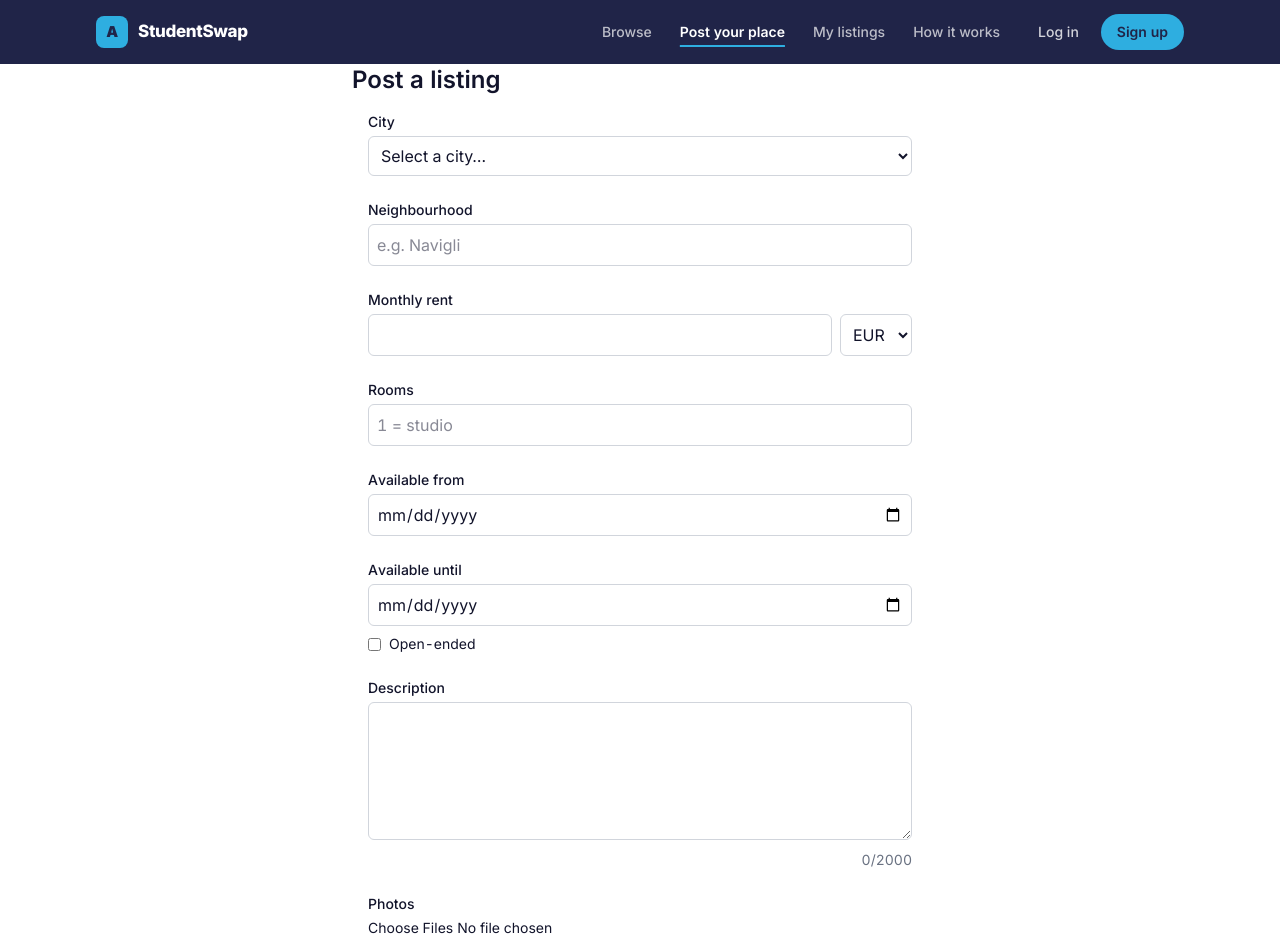
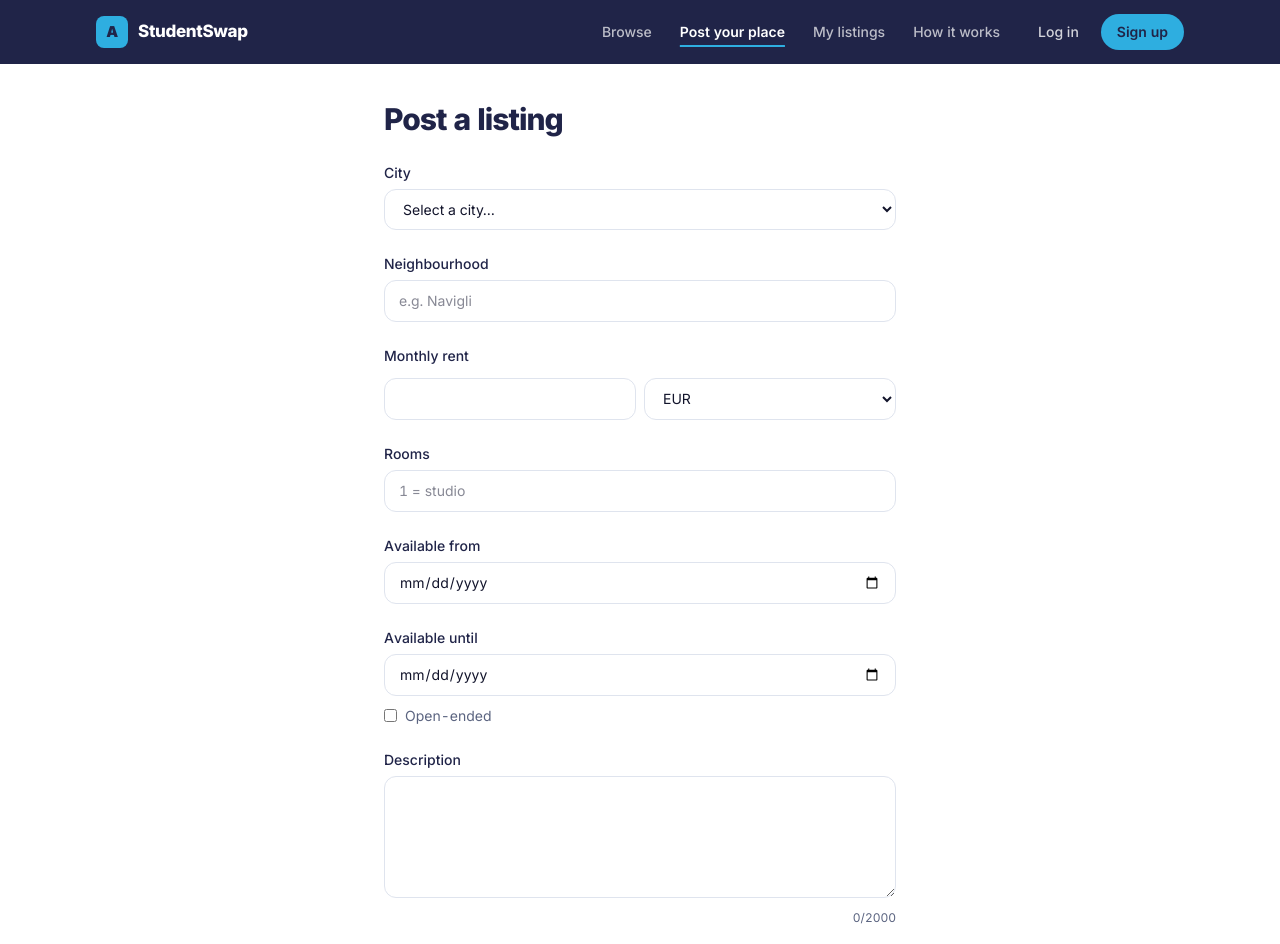
Before and after one commit to ASRIDK/student-housing-marketplace, a Next.js app: page /listings/new in a window 1280 px wide. Shown: the top 944 px of the page. Built offline with nearby package versions, Linux system fonts and the light colour scheme.

Commit message:
feat: restyle the listing form with the shared field styles

```diff
--- a/src/app/listings/[id]/edit/page.tsx
+++ b/src/app/listings/[id]/edit/page.tsx
@@ -23,8 +23,8 @@ export default async function EditListingPage({ params }: EditListingPageProps)
   }
 
   return (
-    <div className="mx-auto max-w-xl">
-      <h1 className="text-2xl font-semibold">Edit listing</h1>
+    <div className="mx-auto max-w-xl px-5 py-10 sm:px-8">
+      <h1 className="display text-3xl font-extrabold text-navy">Edit listing</h1>
       <ListingForm initial={listing} />
     </div>
   );
--- a/src/app/listings/new/page.tsx
+++ b/src/app/listings/new/page.tsx
@@ -7,8 +7,8 @@ export const metadata: Metadata = {
 
 export default function NewListingPage() {
   return (
-    <div className="mx-auto max-w-xl">
-      <h1 className="text-2xl font-semibold">Post a listing</h1>
+    <div className="mx-auto max-w-xl px-5 py-10 sm:px-8">
+      <h1 className="display text-3xl font-extrabold text-navy">Post a listing</h1>
       <ListingForm />
     </div>
   );
--- a/src/components/ListingForm.tsx
+++ b/src/components/ListingForm.tsx
@@ -252,22 +252,22 @@ export default function ListingForm({ initial }: ListingFormProps) {
   }
 
   return (
-    <form onSubmit={handleSubmit} className="mx-auto max-w-xl space-y-6 p-4">
+    <form onSubmit={handleSubmit} className="mt-7 space-y-6">
       {savedMessage && (
-        <p className="rounded-md bg-green-100 p-3 text-sm text-green-800">
+        <p className="rounded-xl bg-positive/10 px-4 py-3 text-sm font-medium text-positive">
           Saved!
         </p>
       )}
 
       {submitError && (
-        <p role="alert" className="rounded-md bg-red-50 p-3 text-sm text-red-700">
+        <p role="alert" className="rounded-xl bg-danger/10 px-4 py-3 text-sm font-medium text-danger">
           {submitError}
         </p>
       )}
 
       {/* City */}
       <div>
-        <label htmlFor="city" className="block text-sm font-medium">
+        <label htmlFor="city" className="block text-sm font-medium text-navy">
           City
         </label>
         <select
@@ -275,7 +275,7 @@ export default function ListingForm({ initial }: ListingFormProps) {
           value={values.city}
           onChange={(e) => handleCityChange(e.target.value as City)}
           onBlur={() => handleBlur("city")}
-          className="mt-1 w-full rounded-md border border-gray-300 p-2"
+          className="mt-1.5 w-full rounded-xl border border-line bg-surface px-3.5 py-2.5 text-sm text-ink outline-none transition focus:border-sky"
         >
           <option value="">Select a city…</option>
           {CITIES.map((city) => (
@@ -285,13 +285,13 @@ export default function ListingForm({ initial }: ListingFormProps) {
           ))}
         </select>
         {showError("city") && (
-          <p className="mt-1 text-sm text-red-600">{showError("city")}</p>
+          <p className="mt-1.5 text-xs text-danger">{showError("city")}</p>
         )}
       </div>
 
       {/* Neighbourhood */}
       <div>
-        <label htmlFor="neighbourhood" className="block text-sm font-medium">
+        <label htmlFor="neighbourhood" className="block text-sm font-medium text-navy">
           Neighbourhood
         </label>
         <input
@@ -301,10 +301,10 @@ export default function ListingForm({ initial }: ListingFormProps) {
           onChange={(e) => setField("neighbourhood", e.target.value)}
           onBlur={() => handleBlur("neighbourhood")}
           placeholder="e.g. Navigli"
-          className="mt-1 w-full rounded-md border border-gray-300 p-2"
+          className="mt-1.5 w-full rounded-xl border border-line bg-surface px-3.5 py-2.5 text-sm text-ink outline-none transition focus:border-sky"
         />
         {showError("neighbourhood") && (
-          <p className="mt-1 text-sm text-red-600">
+          <p className="mt-1.5 text-xs text-danger">
             {showError("neighbourhood")}
           </p>
         )}
@@ -312,10 +312,10 @@ export default function ListingForm({ initial }: ListingFormProps) {
 
       {/* Rent + currency */}
       <div>
-        <label htmlFor="rent" className="block text-sm font-medium">
+        <label htmlFor="rent" className="block text-sm font-medium text-navy">
           Monthly rent
         </label>
-        <div className="mt-1 flex gap-2">
+        <div className="mt-1.5 flex gap-2">
           <input
             id="rent"
             type="number"
@@ -323,13 +323,13 @@ export default function ListingForm({ initial }: ListingFormProps) {
             value={values.rent}
             onChange={(e) => setField("rent", e.target.value)}
             onBlur={() => handleBlur("rent")}
-            className="w-full rounded-md border border-gray-300 p-2"
+            className="mt-1.5 w-full rounded-xl border border-line bg-surface px-3.5 py-2.5 text-sm text-ink outline-none transition focus:border-sky mt-0"
           />
           <select
             aria-label="Currency"
             value={values.currency}
             onChange={(e) => setField("currency", e.target.value as Currency)}
-            className="rounded-md border border-gray-300 p-2"
+            className="mt-1.5 w-full rounded-xl border border-line bg-surface px-3.5 py-2.5 text-sm text-ink outline-none transition focus:border-sky mt-0 w-auto"
           >
             {CURRENCIES.map((currency) => (
               <option key={currency} value={currency}>
@@ -339,13 +339,13 @@ export default function ListingForm({ initial }: ListingFormProps) {
           </select>
         </div>
         {showError("rent") && (
-          <p className="mt-1 text-sm text-red-600">{showError("rent")}</p>
+          <p className="mt-1.5 text-xs text-danger">{showError("rent")}</p>
         )}
       </div>
 
       {/* Rooms */}
       <div>
-        <label htmlFor="rooms" className="block text-sm font-medium">
+        <label htmlFor="rooms" className="block text-sm font-medium text-navy">
           Rooms
         </label>
         <input
@@ -357,16 +357,16 @@ export default function ListingForm({ initial }: ListingFormProps) {
           onChange={(e) => setField("rooms", e.target.value)}
           onBlur={() => handleBlur("rooms")}
           placeholder="1 = studio"
-          className="mt-1 w-full rounded-md border border-gray-300 p-2"
+          className="mt-1.5 w-full rounded-xl border border-line bg-surface px-3.5 py-2.5 text-sm text-ink outline-none transition focus:border-sky"
         />
         {showError("rooms") && (
-          <p className="mt-1 text-sm text-red-600">{showError("rooms")}</p>
+          <p className="mt-1.5 text-xs text-danger">{showError("rooms")}</p>
         )}
       </div>
 
       {/* Available from */}
       <div>
-        <label htmlFor="availableFrom" className="block text-sm font-medium">
+        <label htmlFor="availableFrom" className="block text-sm font-medium text-navy">
           Available from
         </label>
         <input
@@ -375,10 +375,10 @@ export default function ListingForm({ initial }: ListingFormProps) {
           value={values.availableFrom}
           onChange={(e) => setField("availableFrom", e.target.value)}
           onBlur={() => handleBlur("availableFrom")}
-          className="mt-1 w-full rounded-md border border-gray-300 p-2"
+          className="mt-1.5 w-full rounded-xl border border-line bg-surface px-3.5 py-2.5 text-sm text-ink outline-none transition focus:border-sky"
         />
         {showError("availableFrom") && (
-          <p className="mt-1 text-sm text-red-600">
+          <p className="mt-1.5 text-xs text-danger">
             {showError("availableFrom")}
           </p>
         )}
@@ -386,7 +386,7 @@ export default function ListingForm({ initial }: ListingFormProps) {
 
       {/* Available until */}
       <div>
-        <label htmlFor="availableUntil" className="block text-sm font-medium">
+        <label htmlFor="availableUntil" className="block text-sm font-medium text-navy">
           Available until
         </label>
         <input
@@ -396,9 +396,9 @@ export default function ListingForm({ initial }: ListingFormProps) {
           disabled={values.openEnded}
           onChange={(e) => setField("availableUntil", e.target.value)}
           onBlur={() => handleBlur("availableUntil")}
-          className="mt-1 w-full rounded-md border border-gray-300 p-2 disabled:bg-gray-100"
+          className="mt-1.5 w-full rounded-xl border border-line bg-surface px-3.5 py-2.5 text-sm text-ink outline-none transition focus:border-sky disabled:bg-mist disabled:text-slate"
         />
-        <label className="mt-2 flex items-center gap-2 text-sm">
+        <label className="mt-2.5 flex items-center gap-2 text-sm text-slate">
           <input
             type="checkbox"
             checked={values.openEnded}
@@ -407,7 +407,7 @@ export default function ListingForm({ initial }: ListingFormProps) {
           Open-ended
         </label>
         {showError("availableUntil") && (
-          <p className="mt-1 text-sm text-red-600">
+          <p className="mt-1.5 text-xs text-danger">
             {showError("availableUntil")}
           </p>
         )}
@@ -415,7 +415,7 @@ export default function ListingForm({ initial }: ListingFormProps) {
 
       {/* Description */}
       <div>
-        <label htmlFor="description" className="block text-sm font-medium">
+        <label htmlFor="description" className="block text-sm font-medium text-navy">
           Description
         </label>
         <textarea
@@ -425,11 +425,11 @@ export default function ListingForm({ initial }: ListingFormProps) {
           value={values.description}
           onChange={(e) => setField("description", e.target.value)}
           onBlur={() => handleBlur("description")}
-          className="mt-1 w-full rounded-md border border-gray-300 p-2"
+          className="mt-1.5 w-full rounded-xl border border-line bg-surface px-3.5 py-2.5 text-sm text-ink outline-none transition focus:border-sky"
         />
-        <div className="mt-1 flex justify-between text-sm">
-          <span className="text-red-600">{showError("description")}</span>
-          <span className="text-gray-500">
+        <div className="mt-1.5 flex justify-between text-xs text-slate">
+          <span className="text-danger">{showError("description")}</span>
+          <span className="text-slate">
             {values.description.length}/{MAX_DESCRIPTION}
           </span>
         </div>
@@ -437,7 +437,7 @@ export default function ListingForm({ initial }: ListingFormProps) {
 
       {/* Photos */}
       <div>
-        <label htmlFor="photos" className="block text-sm font-medium">
+        <label htmlFor="photos" className="block text-sm font-medium text-navy">
           Photos
         </label>
         <input
@@ -449,11 +449,11 @@ export default function ListingForm({ initial }: ListingFormProps) {
           onChange={(e) => handlePhotosChange(e.target.files, e.target)}
           className="mt-1 w-full text-sm"
         />
-        <p className="mt-1 text-xs text-gray-500">
+        <p className="mt-1.5 text-xs text-slate">
           Up to {MAX_PHOTOS} images. {/* TODO(upload) */}
         </p>
         {photoError && (
-          <p className="mt-1 text-sm text-red-600">{photoError}</p>
+          <p className="mt-1.5 text-xs text-danger">{photoError}</p>
         )}
 
         {(existingPhotoUrls.length > 0 || photos.length > 0) && (
@@ -464,7 +464,7 @@ export default function ListingForm({ initial }: ListingFormProps) {
                 key={url}
                 src={url}
                 alt="Existing listing photo"
-                className="h-20 w-20 rounded-md object-cover"
+                className="h-20 w-20 rounded-xl object-cover"
               />
             ))}
             {photos.map((photo) => (
@@ -473,12 +473,12 @@ export default function ListingForm({ initial }: ListingFormProps) {
                 <img
                   src={photo.url}
                   alt="New listing photo preview"
-                  className="h-20 w-20 rounded-md object-cover"
+                  className="h-20 w-20 rounded-xl object-cover"
                 />
                 <button
                   type="button"
                   onClick={() => removePhoto(photo.url)}
-                  className="absolute -right-1 -top-1 rounded-full bg-gray-900/80 px-1.5 text-xs text-white"
+                  className="absolute -right-1.5 -top-1.5 grid h-6 w-6 place-items-center rounded-full bg-navy text-xs text-white"
                   aria-label="Remove photo"
                 >
                   ×
@@ -490,11 +490,11 @@ export default function ListingForm({ initial }: ListingFormProps) {
       </div>
 
       {/* Actions */}
-      <div className="flex items-center gap-4 pt-2">
+      <div className="flex flex-wrap items-center gap-4 border-t border-line pt-6">
         <button
           type="submit"
           disabled={!formValid || isSubmitting}
-          className="rounded-md bg-blue-600 px-4 py-2 text-white disabled:opacity-50"
+          className="rounded-full bg-navy px-6 py-3 text-sm font-semibold text-white transition hover:bg-navy-700 disabled:cursor-not-allowed disabled:opacity-40"
         >
           {isSubmitting
             ? "Saving…"
@@ -505,7 +505,7 @@ export default function ListingForm({ initial }: ListingFormProps) {
         <Link
           href="/my-listings"
           onClick={() => clearDraft(storageKey)}
-          className="text-sm text-gray-600 underline"
+          className="text-sm font-medium text-deep underline underline-offset-4"
         >
           Cancel
         </Link>
```
